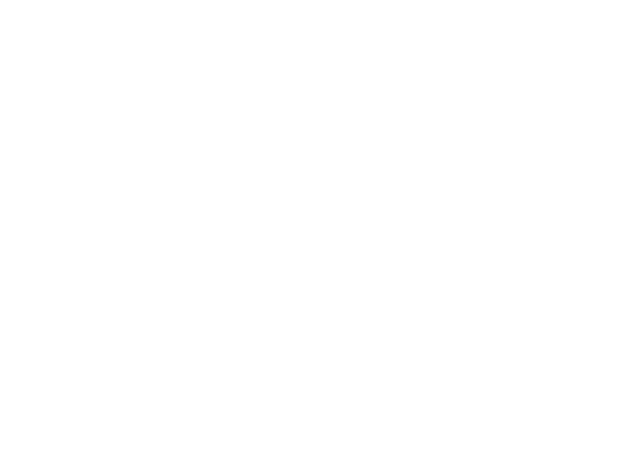
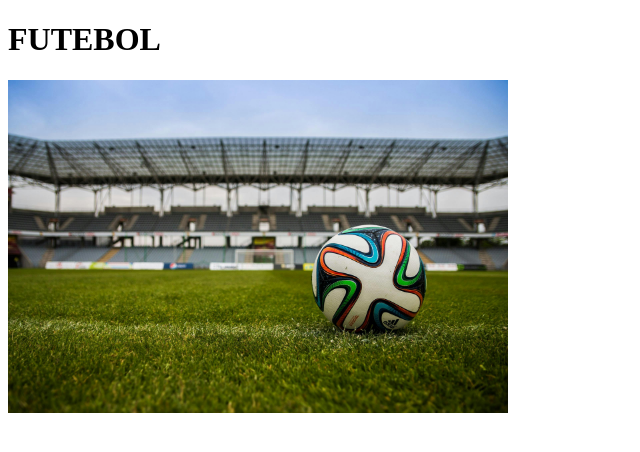
Before and after one commit to JoaoLeite31/AtividadePratica3, a plain HTML site: page index.html in a window 1280 px wide. Shown: the whole page, without its empty margins (0-640 px from the left). Drawn offline with Linux system fonts and the light colour scheme.

Commit message:
Teste Definitivo

```diff
--- a/index.html
+++ b/index.html
@@ -6,6 +6,7 @@
     <title>AtividadePratica</title>
 </head>
 <body>
-
+    <h1>FUTEBOL</h1>
+    <img src="images/pexels-pixabay-46798.jpg" width="500">
 </body>
 </html>
```
Also changed, not shown: images/pexels-pixabay-46798.jpg (added).
